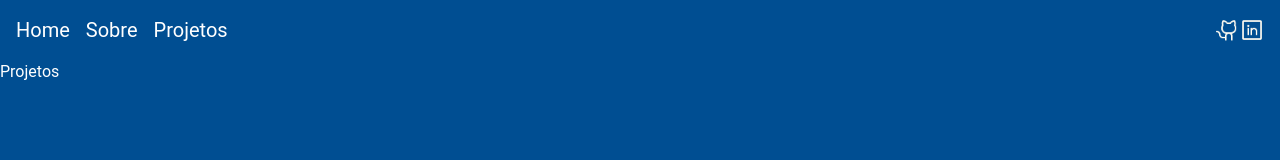
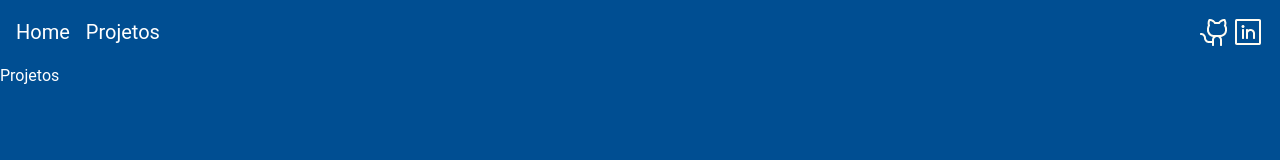
Before and after one commit to DevPBDias/portfolio-dev-astro, an Astro site: page /projects in a window 1280 px wide. Built offline with nearby package versions, Linux system fonts and the light colour scheme; Astro itself is replaced by a stand-in of ours.

Commit message:
feat: separate header code in little components

```diff
--- a/src/components/Header.astro
+++ b/src/components/Header.astro
@@ -1,27 +1,11 @@
 ---
-import { iconsHeader } from "../constants/iconsData";
-import { navLinks } from "../constants/navData";
+import Icons from "./Icons.astro";
+import Navbar from "./Navbar.astro";
 ---
 
 <header class="p-4">
   <section class="flex flex-row justify-between items-center">
-    <nav class="flex flex-row justify-between items-center space-x-4">
-      {
-        navLinks.map((item) => (
-          <a class="text-xl" href={`${item.path}`}>
-            {item.name}
-          </a>
-        ))
-      }
-    </nav>
-    <div class="flex flex-row justify-between items-center">
-      {
-        iconsHeader.map((item) => (
-          <a class="w-6 h-6" href={`${item.url}`}>
-            <img class="w-full h-full" src={item.icon.src} alt={item.url} />
-          </a>
-        ))
-      }
-    </div>
+    <Navbar />
+    <Icons />
   </section>
 </header>
--- /dev/null
+++ b/src/components/Icons.astro
@@ -0,0 +1,13 @@
+---
+import { iconsHeader } from "../constants/iconsData";
+---
+
+<div class="flex flex-row justify-between items-center">
+  {
+    iconsHeader.map((item) => (
+      <a class="link icon" href={`${item.url}`}>
+        <img class="w-full h-full" src={item.icon.src} alt={item.url} />
+      </a>
+    ))
+  }
+</div>
--- /dev/null
+++ b/src/components/Navbar.astro
@@ -0,0 +1,13 @@
+---
+import { navLinks } from "../constants/navData";
+---
+
+<nav class="flex flex-row justify-between items-center space-x-4">
+  {
+    navLinks.map((item) => (
+      <a class="text-xl" href={`${item.path}`}>
+        {item.name}
+      </a>
+    ))
+  }
+</nav>
--- a/src/constants/navData.ts
+++ b/src/constants/navData.ts
@@ -12,11 +12,6 @@ export const navLinks: INavLinks[] = [
   },
   {
     id: 2,
-    name: "Sobre",
-    path: "/about",
-  },
-  {
-    id: 3,
     name: "Projetos",
     path: "/projects",
   },
```
